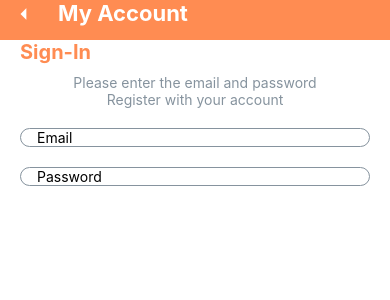
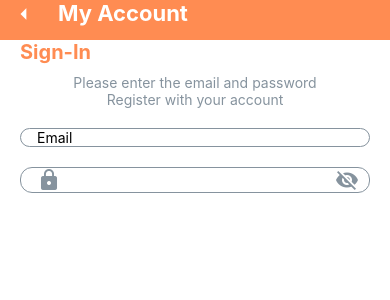
Before and after one commit to nickty/expressfood2, a React Native app: screen / in a window 390 px wide. Shown: the top 300 px of the page. Built offline with nearby package versions, Linux system fonts and the light colour scheme.

Commit message:
adding icon inside input

```diff
--- a/src/screens/authScreens/SignInScreen.js
+++ b/src/screens/authScreens/SignInScreen.js
@@ -2,6 +2,8 @@ import { StyleSheet, Text, TextInput, View } from 'react-native'
 import React from 'react'
 import Header from '../../components/Header'
 import { colors, titleHead } from '../../global/styles'
+import * as Animatable from 'react-native-animatable'
+import { Icon } from '@rneui/themed'
 
 const SignInScreen = () => {
   return (
@@ -26,12 +28,27 @@ const SignInScreen = () => {
                 placeholder="Email"
               />
           </View>
-          <View>
-              <TextInput
-                style={styles.TextInput2}
-                placeholder="Password"
-              />
+          <View style={styles.TextInput2}>
+            <Animatable.View>
+                <Icon
+                    name='lock'
+                    iconStyle={{color: colors.grey3}}
+                    type="material"
+                />
+            </Animatable.View>
+            <TextInput
+                style={{width: "80%"}}
+            />
+            <Animatable.View>
+            <Icon
+                    name='visibility-off'
+                    iconStyle={{color: colors.grey3}}
+                    type="material"
+                    style={{marginRight: 10}}
+                />
+            </Animatable.View>
           </View>
+
       </View>
     </View>
   )
```
